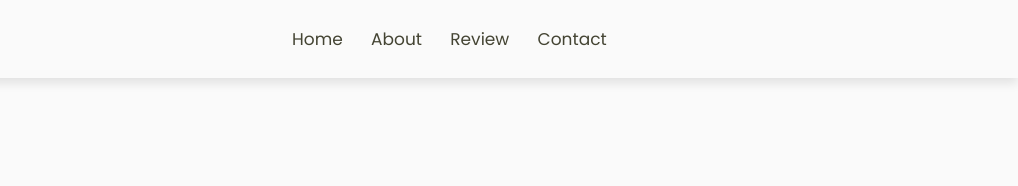
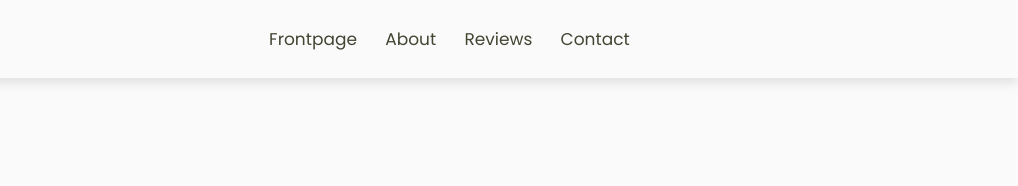
Before and after one commit to lansingthomas/lansingthomas.github.io, a plain HTML site: page product.html in a window 1280 px wide. Shown: the top 186 px of the page, 262-1280 px from the left. Drawn offline with Linux system fonts and the light colour scheme.

Commit message:
navbar copyedits

```diff
--- a/product.html
+++ b/product.html
@@ -17,9 +17,9 @@
     <img class="logo" src="image/Envision_logo.jpg" alt="Envision logo">
 
     <nav class="navbar">
-        <a href="./index.html#home">home</a>
+        <a href="./index.html#home">frontpage</a>
         <a href="./index.html#about">about</a>
-        <a href="./index.html#review">review</a>
+        <a href="./index.html#review">reviews</a>
         <a href="./index.html#book">Contact</a>
     </nav>
 
```
Also changed, not shown: index.html (+1 -1 lines).
